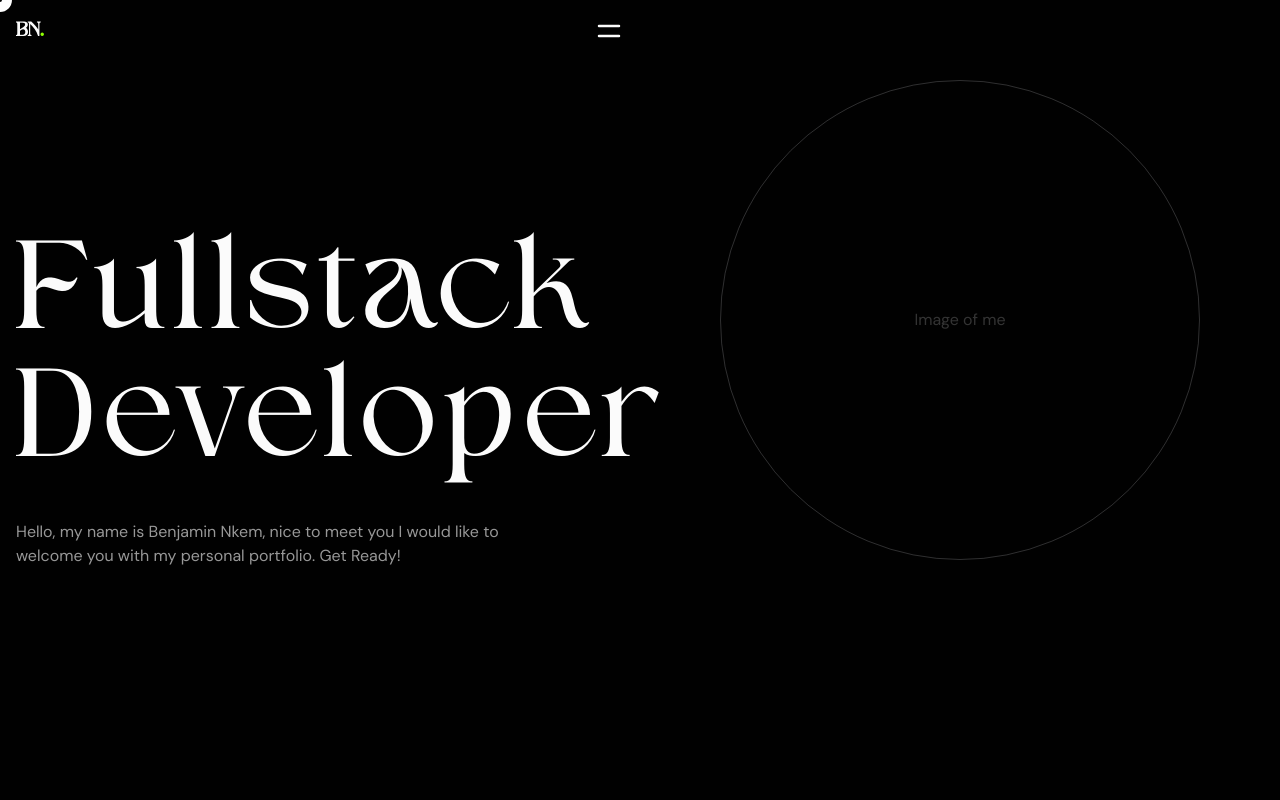
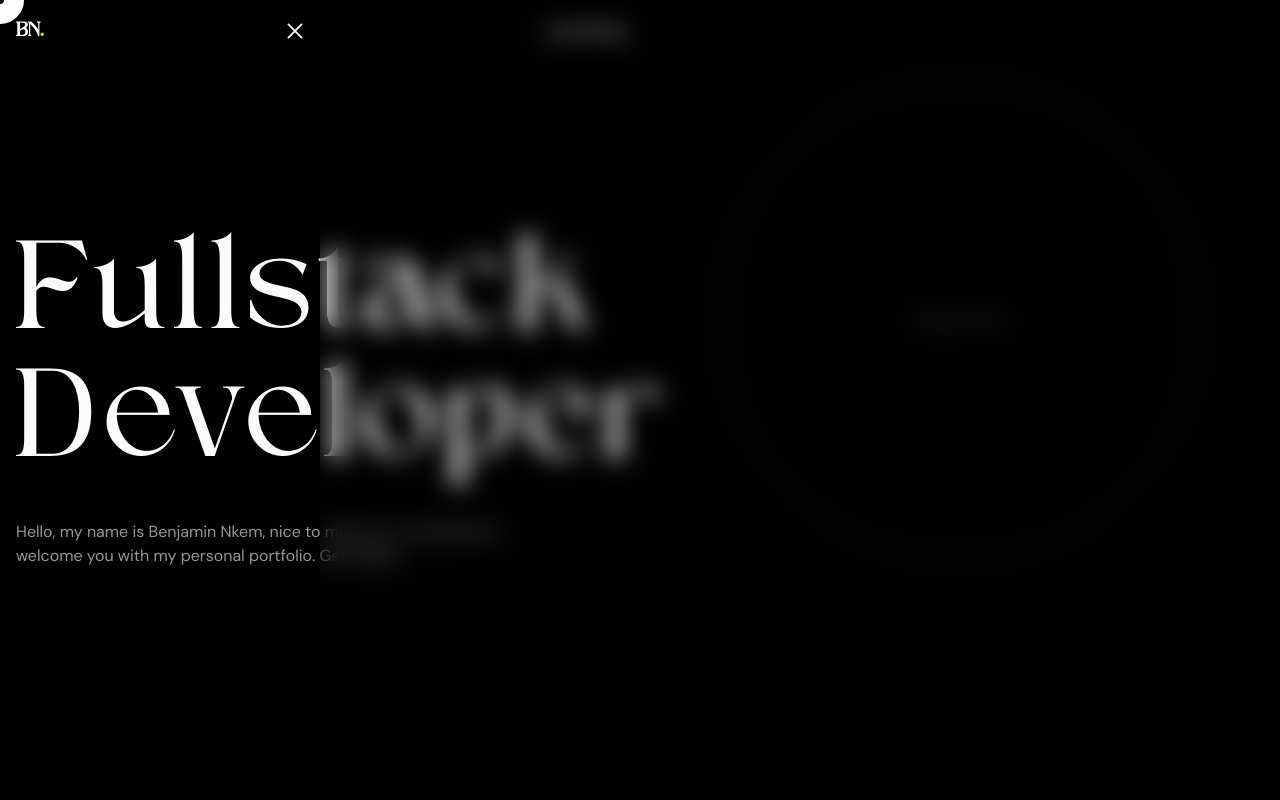
Before and after one commit to benjaminnkem/new-portfolio, a Next.js app: page / in a window 1280 px wide. Both pictures are taken after a click on the icon 1249 px from the left and 31 px from the top of the page. Shown: the top 800 px of the page. Built offline with nearby package versions, Linux system fonts and the light colour scheme.

Commit message:
update: navbar

```diff
--- a/components/Layout/Navbar/index.tsx
+++ b/components/Layout/Navbar/index.tsx
@@ -55,16 +55,17 @@ const Navbar = () => {
             </Link>
           </div>
 
-          <HiOutlineMenuAlt4 className="m-over" size={30} onClick={toggle} />
+          {isMenuOpen && <IoCloseOutline className="m-over" size={30} onClick={closeMenu} />}
+          {!isMenuOpen ? <HiOutlineMenuAlt4 className="m-over" size={30} onClick={openMenu} /> : <p>something</p>}
         </div>
       </nav>
 
-      {/* <aside
+      <aside
         id="menu-container"
         className={`fixed top-0 right-0 overflow-hidden z-[1000] min-h-screen duration-300 backdrop-blur-md ${
           isMenuOpen ? "w-3/4" : "w-0"
         }`}
-      ></aside> */}
+      ></aside>
     </div>
   );
 };
```
